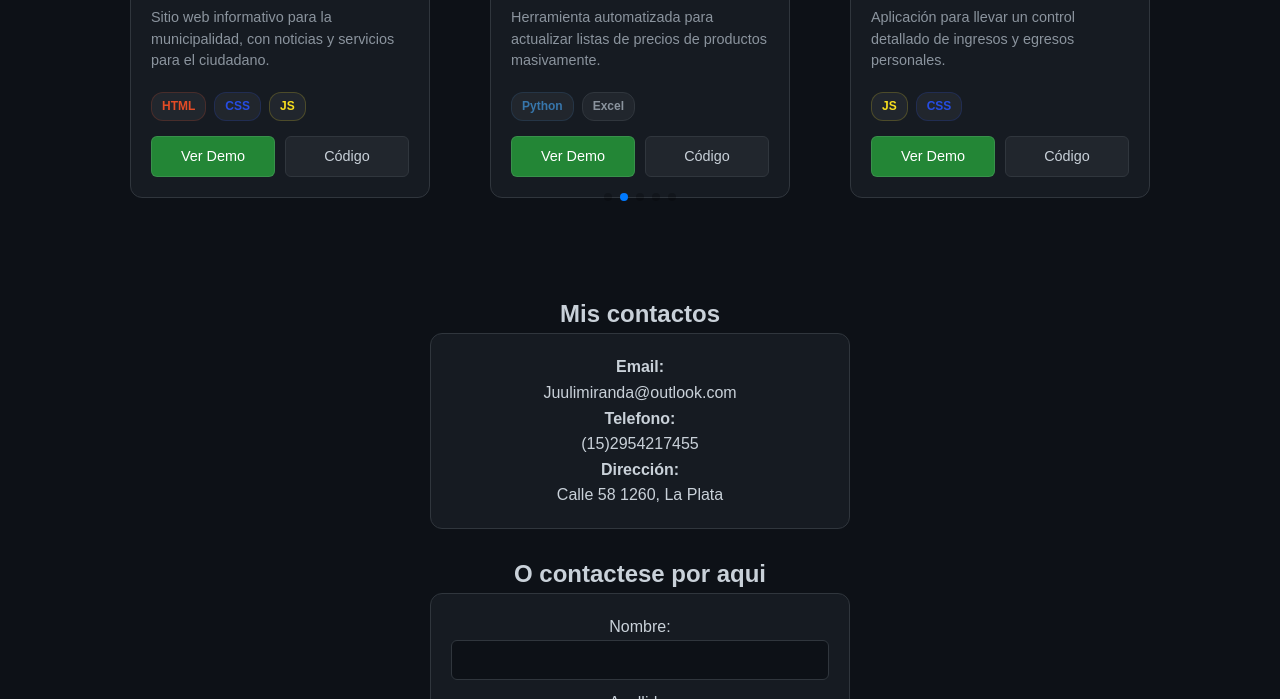
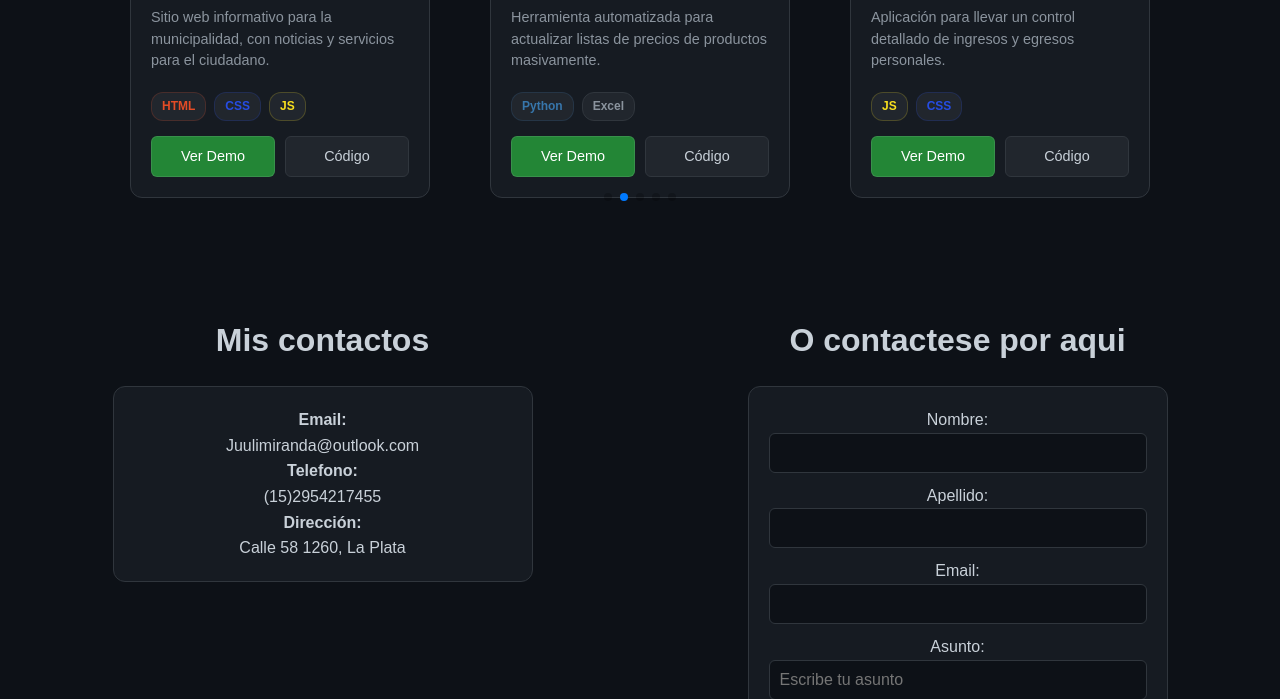
Before and after one commit to JulianMirandaR/PortafolioPersonal, a website: page index.html in a window 1280 px wide. Shown: the part 2101-2800 px from the top of the page. Drawn offline with nearby package versions, Linux system fonts and the light colour scheme.

Commit message:
contactos

```diff
--- a/estilos.css
+++ b/estilos.css
@@ -18,7 +18,8 @@ body {
 
 /* HEADER / NAV */
 header {
-  background: rgba(22, 27, 34, 0.85); /* Transparencia para glassmorphism */
+  background: rgba(22, 27, 34, 0.85);
+  /* Transparencia para glassmorphism */
   backdrop-filter: blur(10px);
   -webkit-backdrop-filter: blur(10px);
   color: #c9d1d9;
@@ -166,13 +167,21 @@ section {
 }
 
 @keyframes blink {
-  0%, 100% { opacity: 1; }
-  50% { opacity: 0; }
+
+  0%,
+  100% {
+    opacity: 1;
+  }
+
+  50% {
+    opacity: 0;
+  }
 }
 
 /* SERVICIOS */
 #servicios {
-    background-color: #0d1117; /* Mismo fondo base o levemente distinto */
+  background-color: #0d1117;
+  /* Mismo fondo base o levemente distinto */
 }
 
 .servicios-grid {
@@ -302,10 +311,25 @@ section {
 }
 
 /* Colores específicos para badges (opcional) */
-.badge.html { color: #e34c26; border-color: rgba(227, 76, 38, 0.2); }
-.badge.css { color: #264de4; border-color: rgba(38, 77, 228, 0.2); }
-.badge.js { color: #f7df1e; border-color: rgba(247, 223, 30, 0.2); }
-.badge.python { color: #3776ab; border-color: rgba(55, 118, 171, 0.2); }
+.badge.html {
+  color: #e34c26;
+  border-color: rgba(227, 76, 38, 0.2);
+}
+
+.badge.css {
+  color: #264de4;
+  border-color: rgba(38, 77, 228, 0.2);
+}
+
+.badge.js {
+  color: #f7df1e;
+  border-color: rgba(247, 223, 30, 0.2);
+}
+
+.badge.python {
+  color: #3776ab;
+  border-color: rgba(55, 118, 171, 0.2);
+}
 
 .botones-proyecto {
   display: flex;
@@ -348,6 +372,7 @@ section {
 /* CONTACTO */
 #contacto dl,
 form {
+  width: 100%;
   margin: 0 auto;
   padding: 20px;
   max-width: 420px;
@@ -385,6 +410,32 @@ form button {
 
 form button:hover {
   background-color: #2ea043;
+}
+
+/* CONTAINER CONTACTO */
+.contacto-container {
+  display: flex;
+  flex-wrap: wrap;
+  justify-content: center;
+  align-items: flex-start;
+  gap: 30px;
+  margin-top: 20px;
+}
+
+.contacto-container>div {
+  flex: 1 1 350px;
+  display: flex;
+  flex-direction: column;
+  align-items: center;
+}
+
+.contacto-container h1,
+.contacto-container h2 {
+  margin-bottom: 20px;
+  color: #c9d1d9;
+  /* Ensuring color consistency */
+  font-size: 2rem;
+  /* Balancing sizes */
 }
 
 /* FOOTER */
--- a/index.html
+++ b/index.html
@@ -231,6 +231,8 @@
             </div>
 
         <section id="contacto">
+            <div class="contacto-container">
+                <div>
                     <h1>Mis contactos</h1>
                     <dl>
                         <dt><b>Email:</b></dt>
@@ -240,7 +242,8 @@
                         <dt><b>Dirección:</b></dt>
                         <dd>Calle 58 1260, La Plata</dd>
                     </dl>
-            <br/>
+                </div>
+                <div>
                     <h2>O contactese por aqui</h2>
                     <form action="https://formsubmit.co/95ba775fdc470b3723b73d85fa0ed853" method="POST">
                         <label for="nombre">Nombre:</label><br/>
@@ -262,6 +265,8 @@
                         <input type="hidden" name="_next" value="https://julianmirandar.github.io/PortafolioPersonal/">
                         <input type="hidden" name="_captcha" value="false">
                     </form>
+                </div>
+            </div>
             <br/>
         </section>
     </main>
```
Lines whose indentation alone changed are shown as unchanged.
